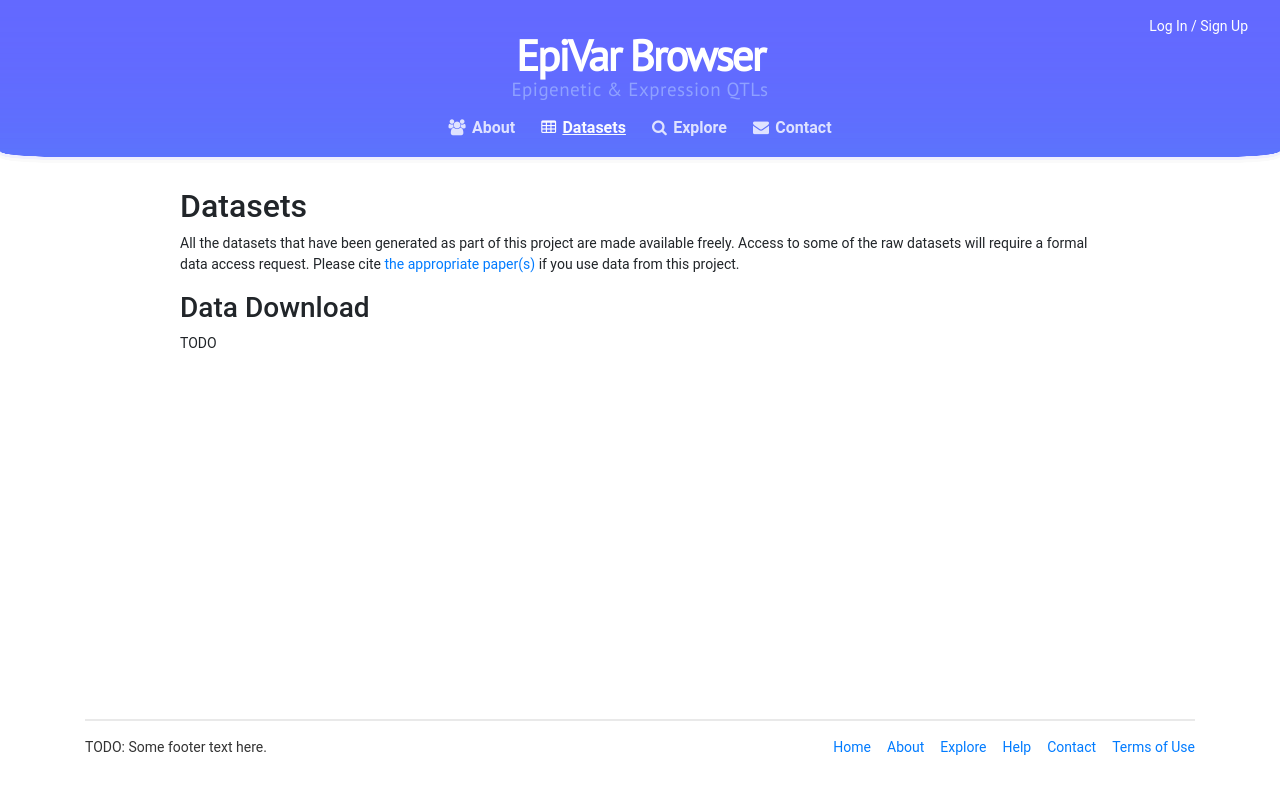
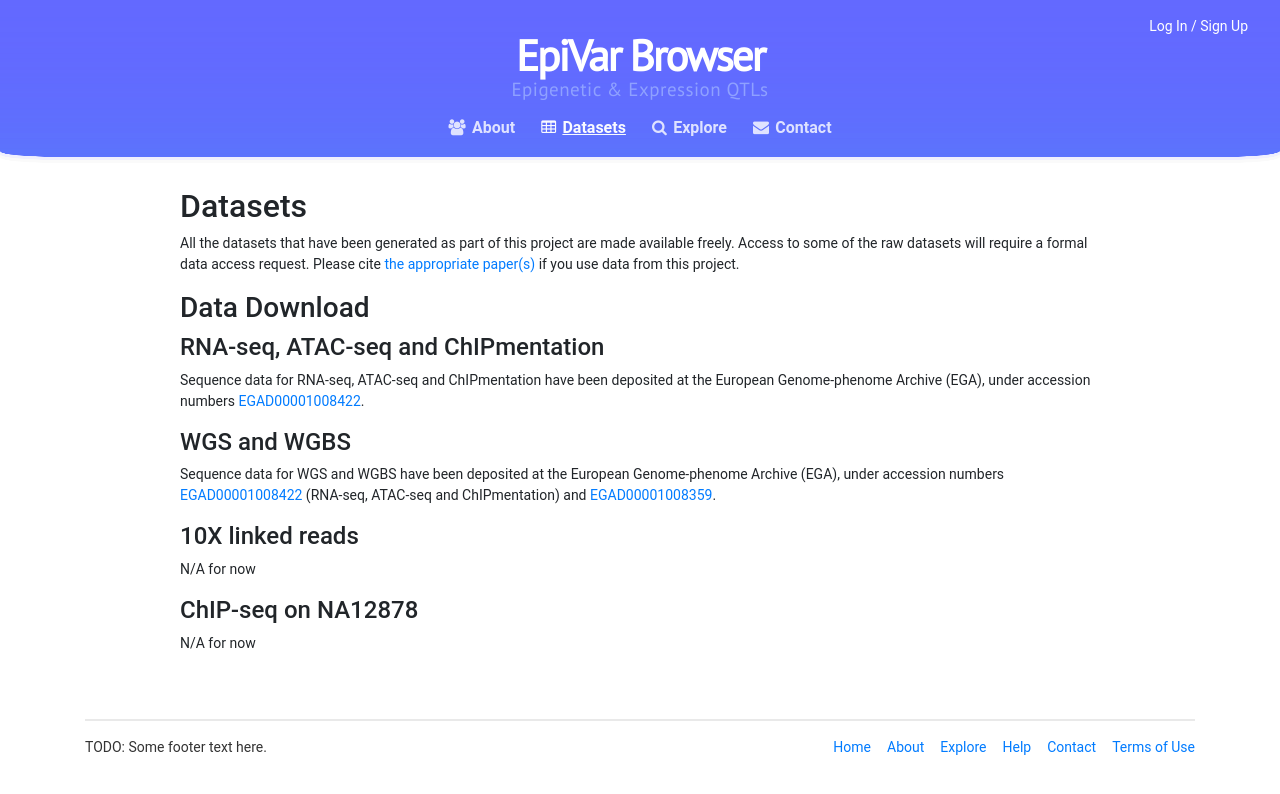
Before and after one commit to c3g/epivar-browser, a React (Create React App) app in the folder client/: page /datasets in a window 1280 px wide. Shown: the top 794 px of the page. Built offline with nearby package versions, Linux system fonts and the light colour scheme; no server answers; what rambda would draw is missing.

Commit message:
chore(web): add dataset links to dataset page

```diff
--- a/client/src/components/pages/DatasetsPage.js
+++ b/client/src/components/pages/DatasetsPage.js
@@ -13,9 +13,30 @@ const DatasetsPage = () => {
           <Link to="/about#papers">the appropriate paper(s)</Link> if you use data from this project.
         </p>
         <h3>Data Download</h3>
+        <h4>RNA-seq, ATAC-seq and ChIPmentation</h4>
         <p>
-          TODO
+          Sequence data for RNA-seq, ATAC-seq and ChIPmentation have been deposited at the
+          European Genome-phenome Archive (EGA), under accession numbers{" "}
+          <a href="https://ega-archive.org/datasets/EGAD00001008422"
+             target="_blank"
+             rel="noreferrer">EGAD00001008422</a>.
         </p>
+        <h4>WGS and WGBS</h4>
+        <p>
+          Sequence data for WGS and WGBS have been deposited at the European Genome-phenome Archive (EGA), under
+          accession numbers{" "}
+          <a href="https://ega-archive.org/datasets/EGAD00001008422"
+             target="_blank"
+             rel="noreferrer">EGAD00001008422</a>{" "}
+          (RNA-seq, ATAC-seq and ChIPmentation) and{" "}
+          <a href="https://ega-archive.org/datasets/EGAD00001008359"
+             target="_blank"
+             rel="noreferrer">EGAD00001008359</a>.
+        </p>
+        <h4>10X linked reads</h4>
+        <p>N/A for now</p>
+        <h4>ChIP-seq on NA12878</h4>
+        <p>N/A for now</p>
       </Col>
     </Row>
   </Container>;
```
